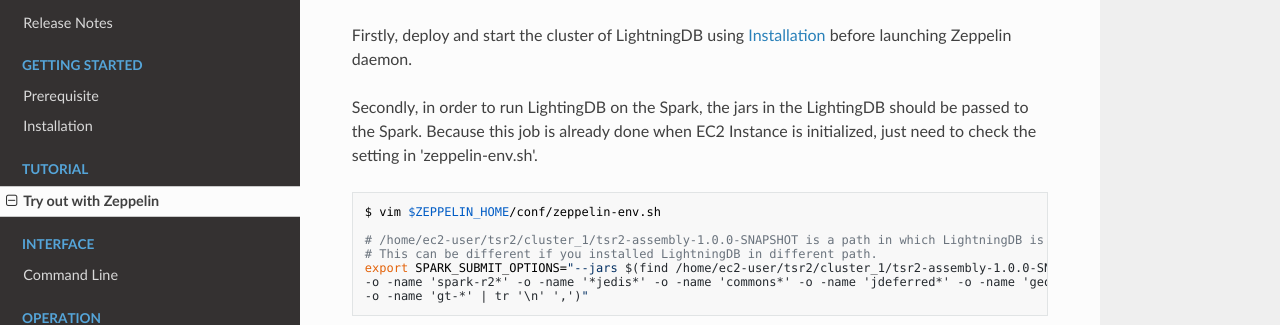
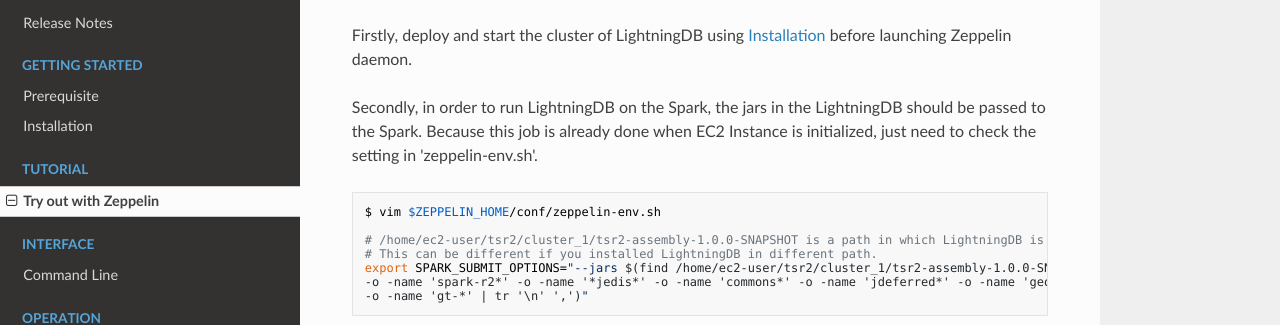
Before and after one commit to mnms/docs, an MkDocs documentation site: the page built from docs/try-with-zeppelin.md, in a window 1280 px wide and 900 px high. Shown: the part 184-509 px from the top of the window. Built offline with MkDocs 1.6.1, drawn with Linux system fonts in a browser that asks for light colours; nearby versions of some CDN libraries.

Commit message:
fix typo about zeppelin

````diff
--- a/docs/try-with-zeppelin.md
+++ b/docs/try-with-zeppelin.md
@@ -4,7 +4,7 @@
 
 Firstly, deploy and start the cluster of LightningDB using [Installation](install-fbctl.md) before launching Zeppelin daemon.
 
-Secondly, in order to run LightingDB on the Spark, the jars in the LightingDB should be passed to the Spark.
+Secondly, in order to run LightningDB on the Spark, the jars in the LightningDB should be passed to the Spark.
 Because this job is already done when EC2 Instance is initialized, just need to check the setting in 'zeppelin-env.sh'.
 
 ``` bash
````
